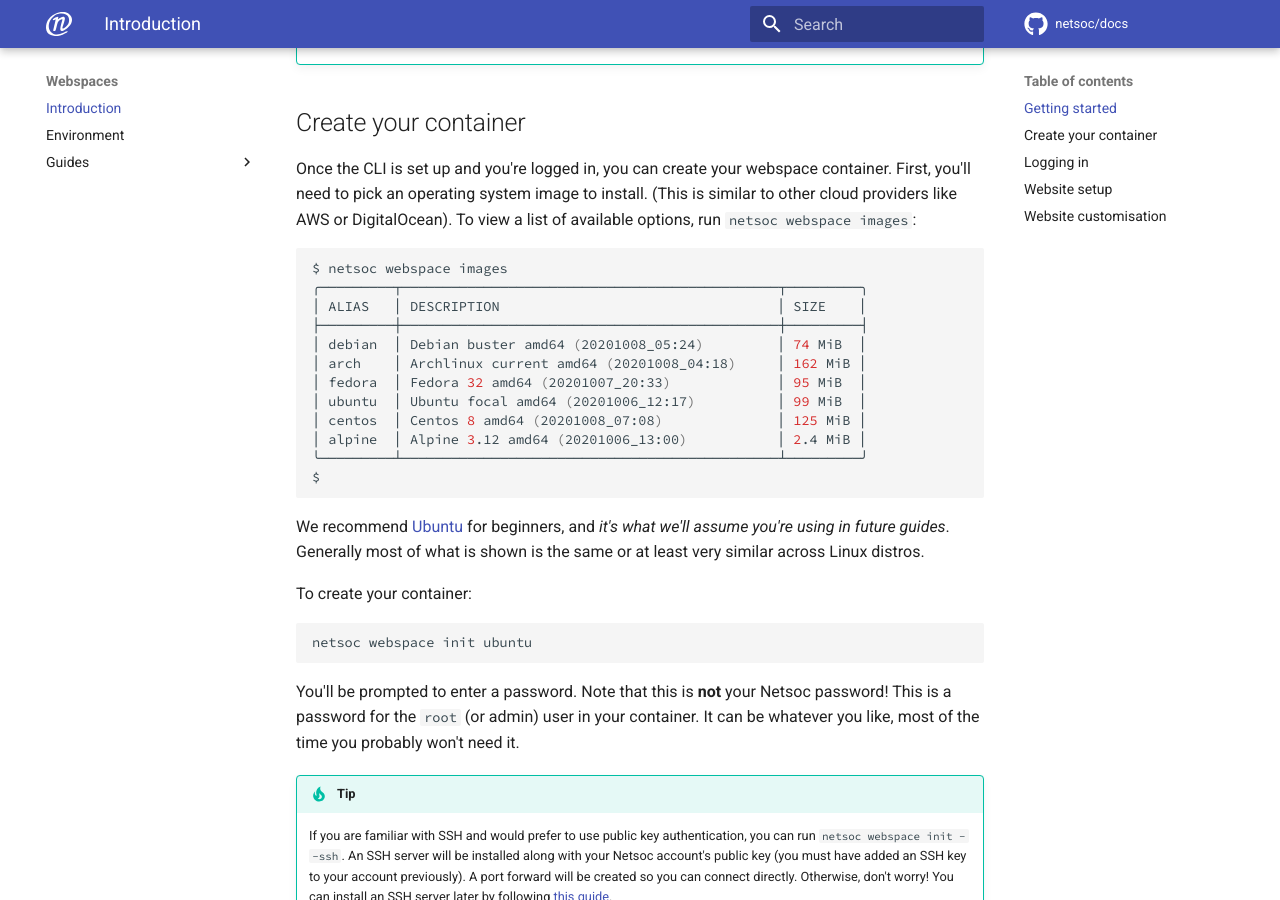
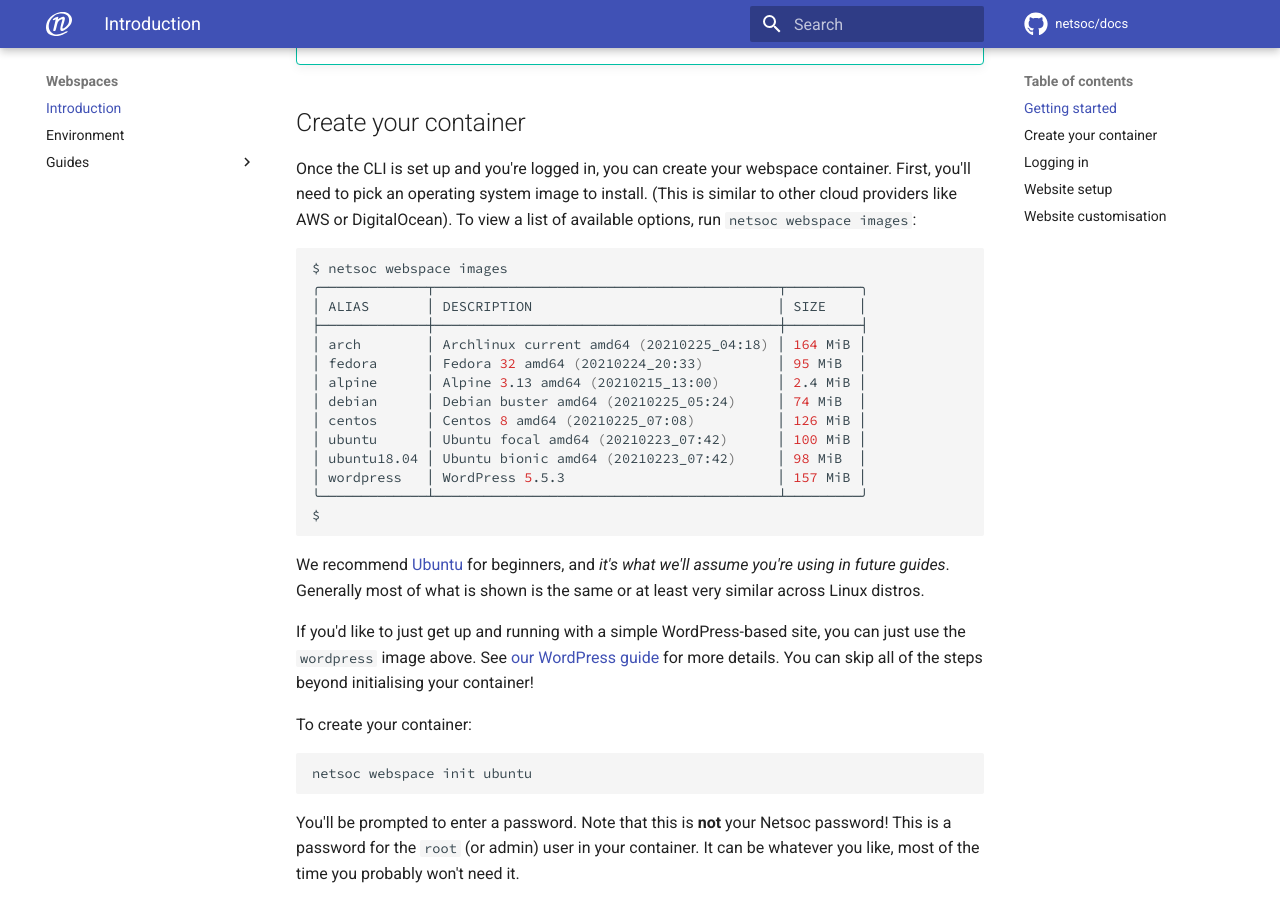
Before and after one commit to netsoc/docs, an MkDocs documentation site: the page built from docs/webspaced/index.md, in a window 1280 px wide and 900 px high, scrolled down 460 px. Built offline with MkDocs 1.6.1 and Material for MkDocs 9.7.7, drawn with Linux system fonts in a browser that asks for light colours; comment, search, counter and statistics services are not loaded.

Commit message:
Update netsoc/webspaced documentation (f62bd04f)

````diff
--- a/docs/webspaced/index.md
+++ b/docs/webspaced/index.md
@@ -21,22 +21,29 @@ list of available options, run `netsoc webspace images`:
 
 ```bash
 $ netsoc webspace images
-╭─────────┬──────────────────────────────────────────────┬─────────╮
-│ ALIAS   │ DESCRIPTION                                  │ SIZE    │
-├─────────┼──────────────────────────────────────────────┼─────────┤
-│ debian  │ Debian buster amd64 (20201008_05:24)         │ 74 MiB  │
-│ arch    │ Archlinux current amd64 (20201008_04:18)     │ 162 MiB │
-│ fedora  │ Fedora 32 amd64 (20201007_20:33)             │ 95 MiB  │
-│ ubuntu  │ Ubuntu focal amd64 (20201006_12:17)          │ 99 MiB  │
-│ centos  │ Centos 8 amd64 (20201008_07:08)              │ 125 MiB │
-│ alpine  │ Alpine 3.12 amd64 (20201006_13:00)           │ 2.4 MiB │
-╰─────────┴──────────────────────────────────────────────┴─────────╯
+╭─────────────┬──────────────────────────────────────────┬─────────╮
+│ ALIAS       │ DESCRIPTION                              │ SIZE    │
+├─────────────┼──────────────────────────────────────────┼─────────┤
+│ arch        │ Archlinux current amd64 (20210225_04:18) │ 164 MiB │
+│ fedora      │ Fedora 32 amd64 (20210224_20:33)         │ 95 MiB  │
+│ alpine      │ Alpine 3.13 amd64 (20210215_13:00)       │ 2.4 MiB │
+│ debian      │ Debian buster amd64 (20210225_05:24)     │ 74 MiB  │
+│ centos      │ Centos 8 amd64 (20210225_07:08)          │ 126 MiB │
+│ ubuntu      │ Ubuntu focal amd64 (20210223_07:42)      │ 100 MiB │
+│ ubuntu18.04 │ Ubuntu bionic amd64 (20210223_07:42)     │ 98 MiB  │
+│ wordpress   │ WordPress 5.5.3                          │ 157 MiB │
+╰─────────────┴──────────────────────────────────────────┴─────────╯
 $
 ```
 
 We recommend [Ubuntu](https://ubuntu.com) for beginners, and _it's what we'll
 assume you're using in future guides_. Generally most of what is shown is
 the same or at least very similar across Linux distros.
+
+If you'd like to just get up and running with a simple WordPress-based site, you
+can just use the `wordpress` image above. See
+[our WordPress guide](guides/wordpress/) for more details. You can skip all of
+the steps beyond initialising your container!
 
 To create your container:
 
````
Also changed, not shown: docs/webspaced/guides/wordpress.md (added, +98 -0 lines), docs/webspaced/assets/wp_url.png (added), docs/webspaced/guides/.pages.
